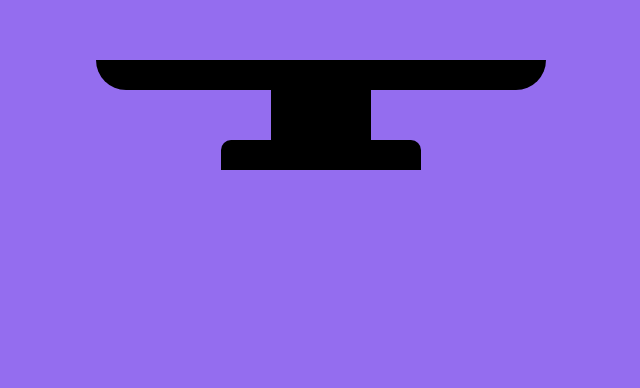
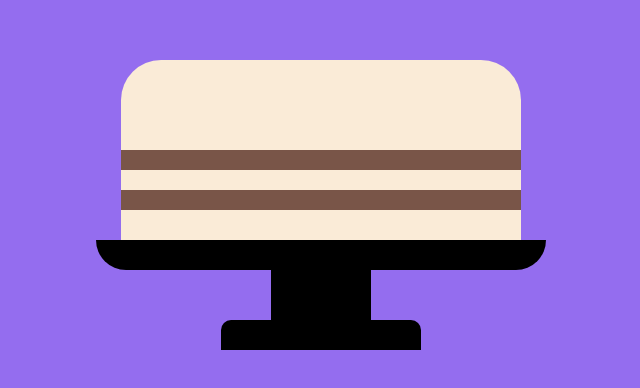
Before and after one commit to baumannzone/pure-css-cake, a Vue app: page / in a window 1280 px wide. Shown: the top 388 px of the page, without its empty margins (319-959 px from the left). Built offline with nearby package versions, Linux system fonts and the light colour scheme.

Commit message:
feat: chocolate layers

```diff
--- a/src/components/CssCake.vue
+++ b/src/components/CssCake.vue
@@ -17,6 +17,31 @@ export default {
 
 <style lang="stylus">
 .birthday-cake
+  .cake
+    position relative
+    width 400px
+    height 180px
+    margin 0 auto
+    border-top-left-radius 40px
+    border-top-right-radius 40px
+    background-color antiquewhite
+
+    &:after,
+    &:before
+      content ''
+      position absolute
+      width 400px
+      height 20px
+      background-color #795548
+      bottom 0
+
+    &:after
+      margin-bottom 30px
+
+    &:before
+      margin-bottom 70px
+
+
   .base
     .base-1
       width 450px
```
